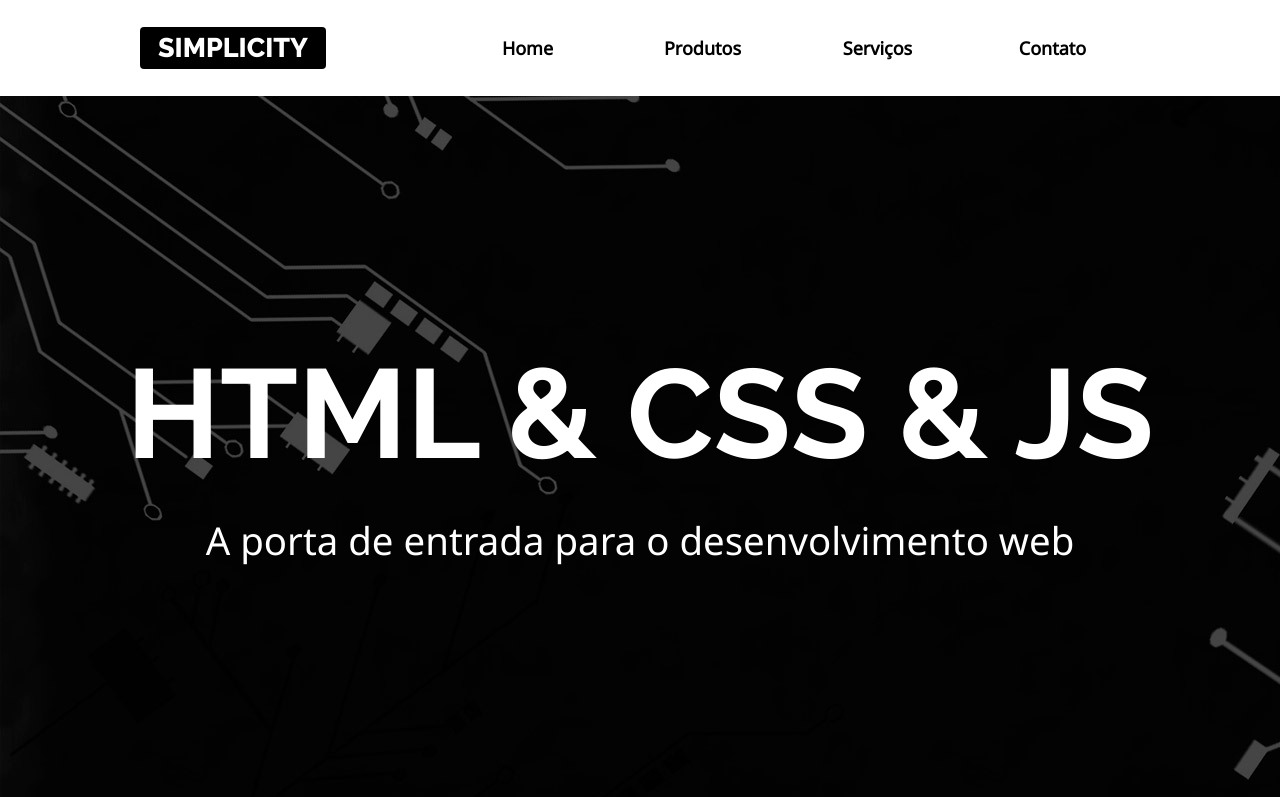
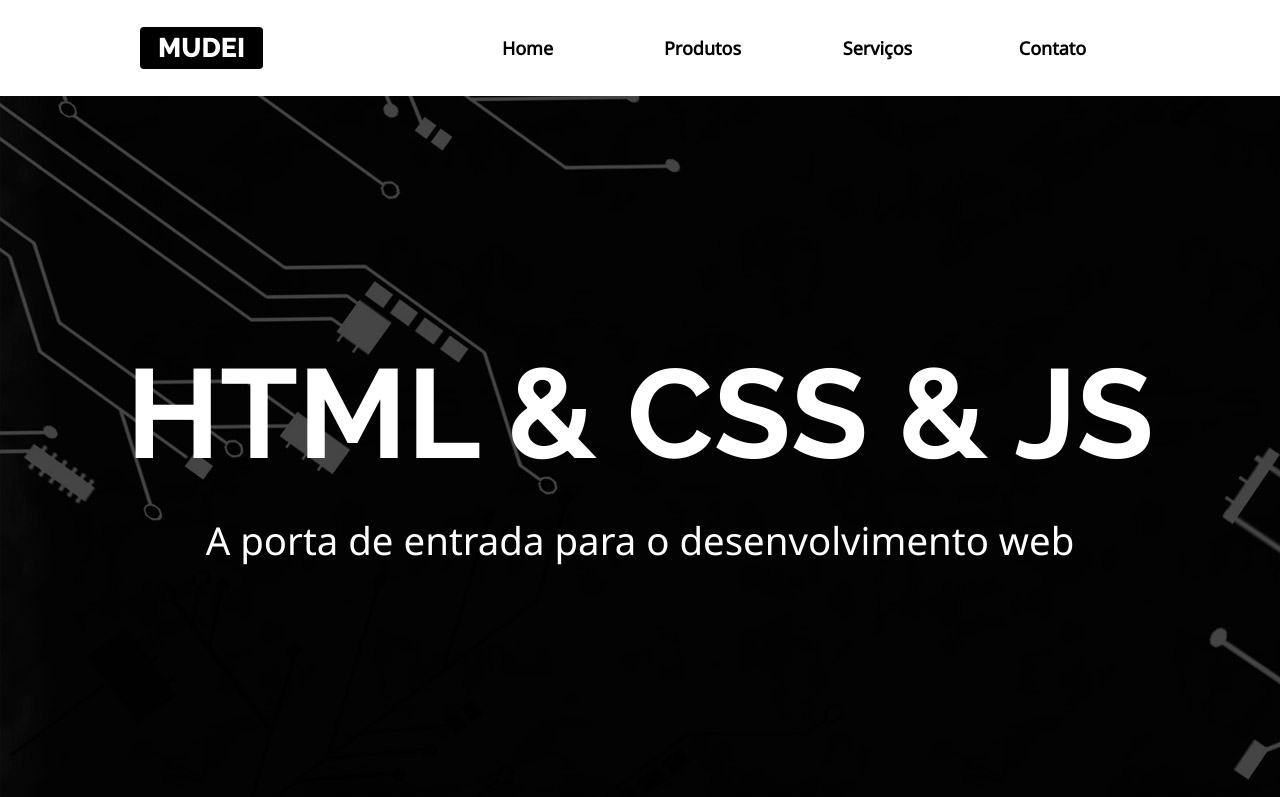
Before and after one commit to professortiago/simplicity-testes, a plain HTML site: page index.html in a window 1280 px wide. Shown: the top 797 px of the page. Drawn offline with Linux system fonts and the light colour scheme.

Commit message:
Update index.html

```diff
--- a/index.html
+++ b/index.html
@@ -10,7 +10,7 @@
 
     <header>
         <div class="limitador">
-            <h1><a href="index.html">Simplicity</a></h1>
+            <h1><a href="index.html">Mudei</a></h1>
             <nav>
                 <h2><a href="">Menu &equiv; </a></h2>
                 <ul class="menu">
```
